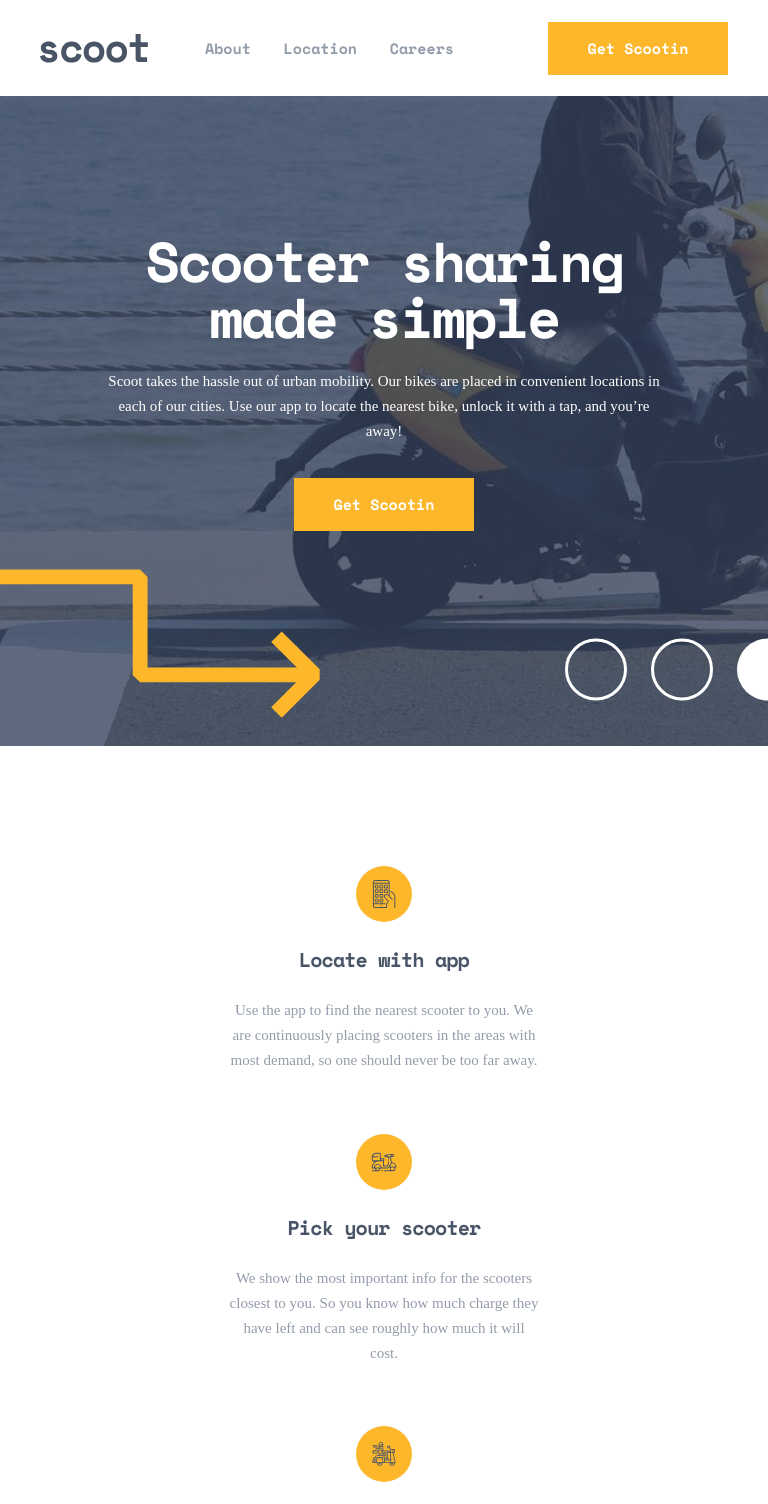
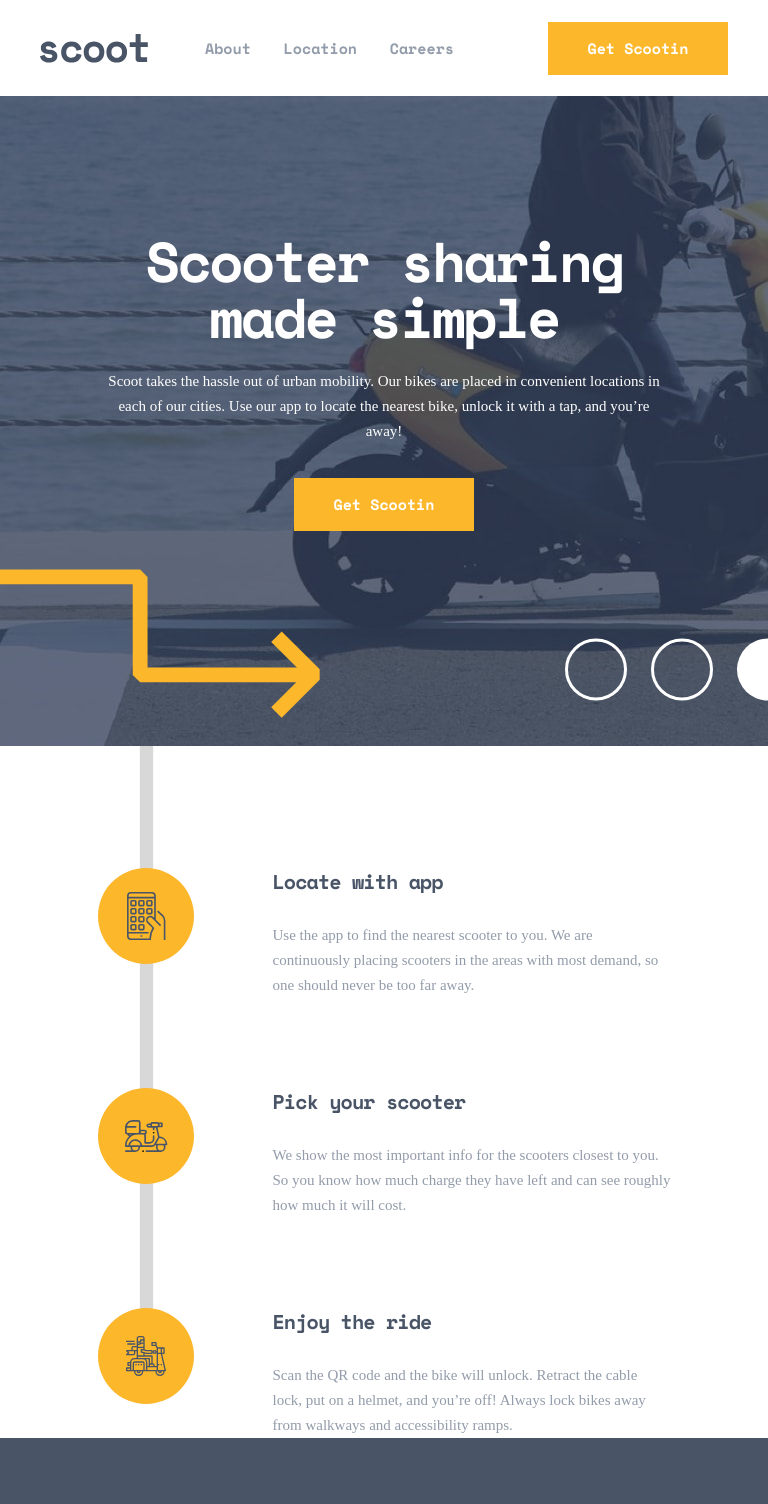
Before and after one commit to danielopq/scoot, a React (Vite) app: page / in a window 768 px wide. Shown: the top 1504 px of the page. Built offline with nearby package versions, Linux system fonts and the light colour scheme; a web font is replaced by a local one.

Commit message:
homeUserInstructions.css - tablet version done

```diff
--- a/src/components/pages/home/components/homeUserInstructions/homeUserInstructions.css
+++ b/src/components/pages/home/components/homeUserInstructions/homeUserInstructions.css
@@ -9,7 +9,7 @@
 }
 
 .instruction {
-     width: 311px;
+     width: inherit;
      height: auto;
      padding-top: 80px;
      display: flex;
@@ -39,3 +39,27 @@
 #ride{
      background-image: url('./img/ride.svg');
 }
+
+/*############################## TABLET VERSION ##############################*/
+
+@media (min-width: 768px) and (max-width: 1024px){
+     #homeUserInstructions {
+          width: 573px;
+          height: 692px;
+          padding-top: 122px;
+          margin-top: 0px;
+          background: url('./img/verticalGreyLine.svg') 41.5px -830px/15px no-repeat;
+     }
+
+     .instruction {
+          height: auto;
+          padding: 0px 0px 0px 175px;
+          align-items: flex-start;
+          background: 0% 0%/96px no-repeat;
+          text-align: left;
+     }
+
+     .instruction h3 {
+          margin-bottom: 27px;
+     }
+}
```
Also changed, not shown: src/components/pages/home/components/homeUserInstructions/img/horizontalGreyLine.svg (added), src/components/pages/home/components/homeUserInstructions/img/verticalGreyLine.svg (added).
